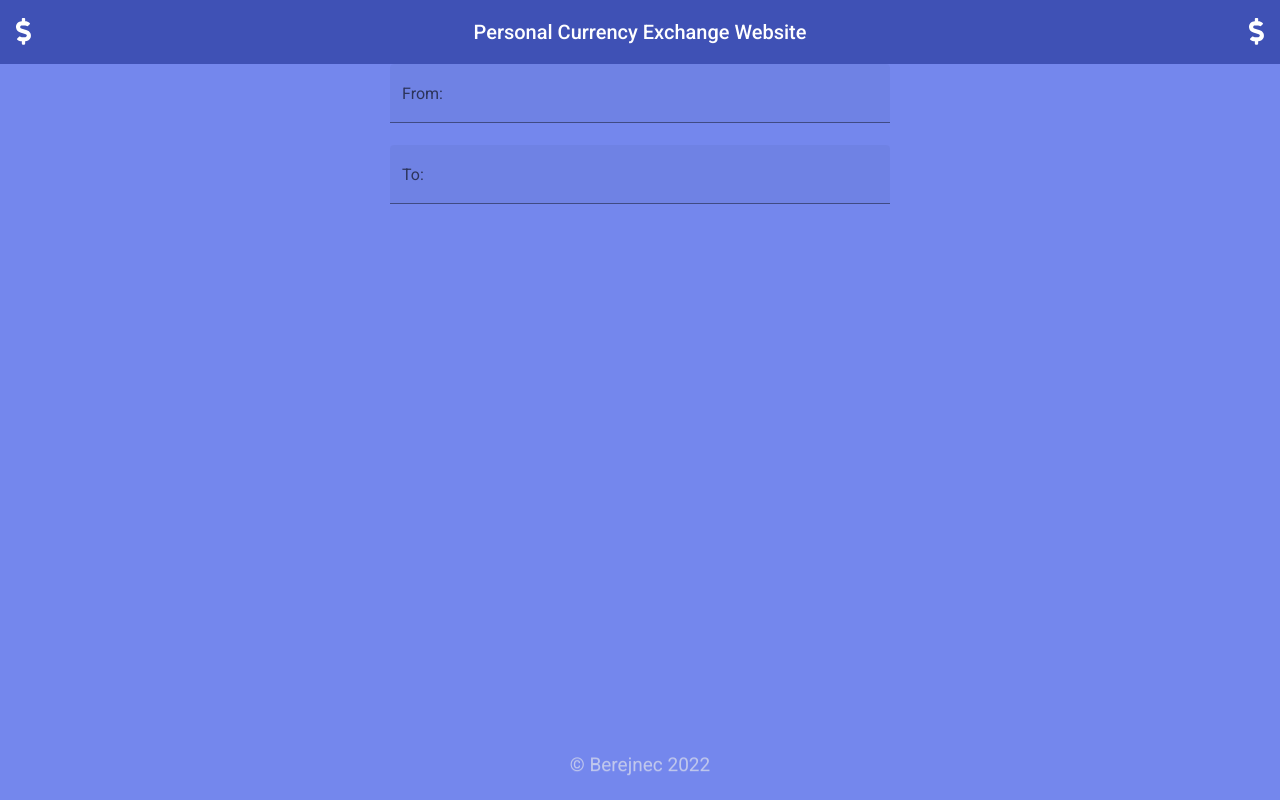
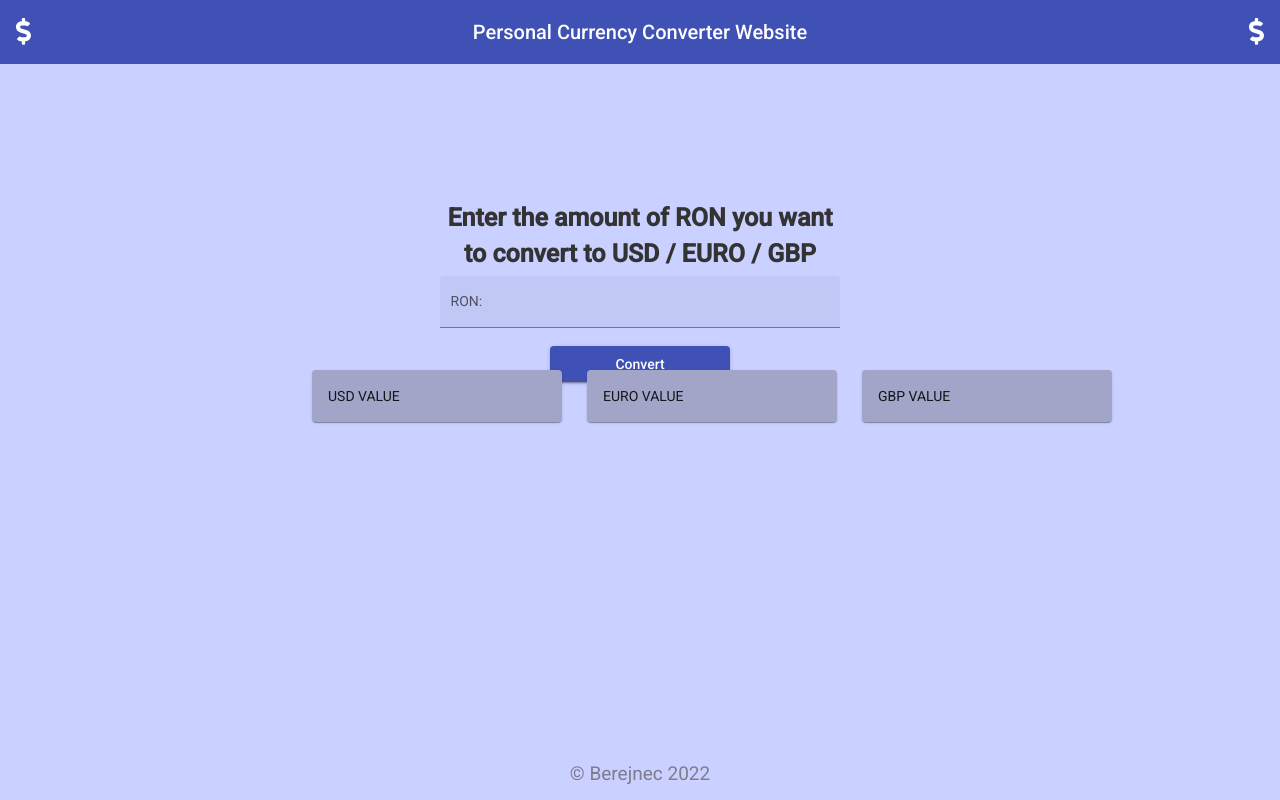
Before and after one commit to Berejnec/currency-website, an Angular app: page / in a window 1280 px wide. Built offline with nearby package versions, Linux system fonts and the light colour scheme.

Commit message:
positioning of converter component

```diff
--- a/angular.json
+++ b/angular.json
@@ -28,6 +28,7 @@
             ],
             "styles": [
               "./node_modules/@angular/material/prebuilt-themes/indigo-pink.css",
+              "./node_modules/bootstrap/dist/css/bootstrap.min.css",
               "src/styles.css"
             ],
             "scripts": []
--- a/package.json
+++ b/package.json
@@ -23,6 +23,7 @@
     "@fortawesome/angular-fontawesome": "^0.10.1",
     "@fortawesome/fontawesome-svg-core": "~1.2.36",
     "@fortawesome/free-solid-svg-icons": "^5.15.4",
+    "bootstrap": "^3.3.7",
     "rxjs": "~6.6.0",
     "tslib": "^2.3.0",
     "zone.js": "~0.11.4"
--- a/src/app/app.component.css
+++ b/src/app/app.component.css
@@ -6,7 +6,12 @@ app-footer {
   width: 100%;
 }
 
-app-converter {
-  display: flex;
-  justify-content: center;
-}
+/*app-converter {*/
+/*  position: absolute;*/
+/*  top: 50%;*/
+/*  left: 50%;*/
+/*  margin-top: -200px;*/
+/*  margin-left: -200px;*/
+/*  width: 400px;*/
+/*  height: auto;*/
+/*}*/
--- a/src/app/app.module.ts
+++ b/src/app/app.module.ts
@@ -11,6 +11,8 @@ import {MatToolbarModule} from "@angular/material/toolbar";
 import { FontAwesomeModule } from '@fortawesome/angular-fontawesome';
 import {MatFormFieldModule} from "@angular/material/form-field";
 import {MatInputModule} from "@angular/material/input";
+import {MatCardModule} from "@angular/material/card";
+import {MatButtonModule} from "@angular/material/button";
 
 @NgModule({
   declarations: [
@@ -26,7 +28,9 @@ import {MatInputModule} from "@angular/material/input";
     MatToolbarModule,
     FontAwesomeModule,
     MatFormFieldModule,
-        MatInputModule
+    MatInputModule,
+    MatCardModule,
+    MatButtonModule
   ],
   providers: [],
   bootstrap: [AppComponent]
--- a/src/app/converter/converter.component.css
+++ b/src/app/converter/converter.component.css
@@ -10,3 +10,40 @@
   display: flex;
   flex-direction: column;
 }
+label {
+  text-align: center;
+  font-size: 25px;
+}
+
+mat-card {
+  background-color: #a2a5c7;
+  width: 250px;
+}
+
+.input-ron {
+  position: absolute;
+  top: 50%;
+  left: 50%;
+  margin-top: -200px;
+  margin-left: -200px;
+  width: 400px;
+  height: auto;
+  text-align: center;
+}
+
+.container-currencies {
+  position: absolute;
+  top: 70%;
+  left: 40%;
+  margin-top: -200px;
+  margin-left: -200px;
+  width: 800px;
+  height: auto;
+  display: flex;
+  flex-direction: row;
+  padding-top: 10px;
+}
+
+button {
+  width: 180px;
+}
--- a/src/app/converter/converter.component.html
+++ b/src/app/converter/converter.component.html
@@ -1,13 +1,21 @@
 <form class="form">
   <div class="container">
-    <mat-form-field class="full-width" appearance="fill">
-      <mat-label>From:</mat-label>
-      <input matInput placeholder="Ex. RON">
-    </mat-form-field>
+    <div class="input-ron">
+      <label for="ronInput">Enter the amount of <strong>RON</strong> you want to convert to <strong>USD / EURO / GBP</strong></label>
+      <mat-form-field class="full-width" appearance="fill">
+        <mat-label>RON:</mat-label>
+        <input id="ronInput" matInput placeholder="Enter amount">
+      </mat-form-field>
+      <button mat-raised-button color="primary">Convert</button>
+    </div>
 
-    <mat-form-field class="full-width" appearance="fill">
-      <mat-label>To:</mat-label>
-      <input matInput placeholder="Ex. USD">
-    </mat-form-field>
+    <div class="container-currencies">
+      <mat-card>USD VALUE</mat-card>
+      <hr>
+      <mat-card>EURO VALUE</mat-card>
+      <hr>
+      <mat-card>GBP VALUE</mat-card>
+    </div>
+
   </div>
 </form>
--- a/src/app/footer/footer.component.css
+++ b/src/app/footer/footer.component.css
@@ -3,6 +3,6 @@ h3 {
 }
 
 .footer {
-  color: rgba(235,235,235,.6);
+  color: rgba(72, 65, 65, 0.6);
   text-shadow: 0 1px rgba(255, 255, 255, 0.1);
 }
--- a/src/app/shared/toolbar/toolbar.component.html
+++ b/src/app/shared/toolbar/toolbar.component.html
@@ -1,5 +1,5 @@
 <mat-toolbar color="primary">
   <fa-icon [icon]="faDollarSign" size="lg"></fa-icon>
-  <span id="title">Personal Currency Exchange Website</span>
+  <span id="title">Personal Currency Converter Website</span>
   <fa-icon [icon]="faDollarSign" size="lg"></fa-icon>
 </mat-toolbar>
--- a/src/index.html
+++ b/src/index.html
@@ -2,7 +2,7 @@
 <html lang="en">
 <head>
   <meta charset="utf-8">
-  <title>CurrencyWebsite</title>
+  <title>Currency Converter Website</title>
   <base href="/">
   <meta name="viewport" content="width=device-width, initial-scale=1">
   <link rel="icon" type="image/x-icon" href="favicon.ico">
--- a/src/styles.css
+++ b/src/styles.css
@@ -2,6 +2,6 @@
 
 html, body {
   height: 100%;
-  background-color: #7487ed;
+  background-color: #cad0ff;
 }
 body { margin: 0; font-family: Roboto, "Helvetica Neue", sans-serif; }
```
Also changed, not shown: 1 other file (tests, documents, lock files or other folders). Lines whose indentation alone changed are shown as unchanged.
